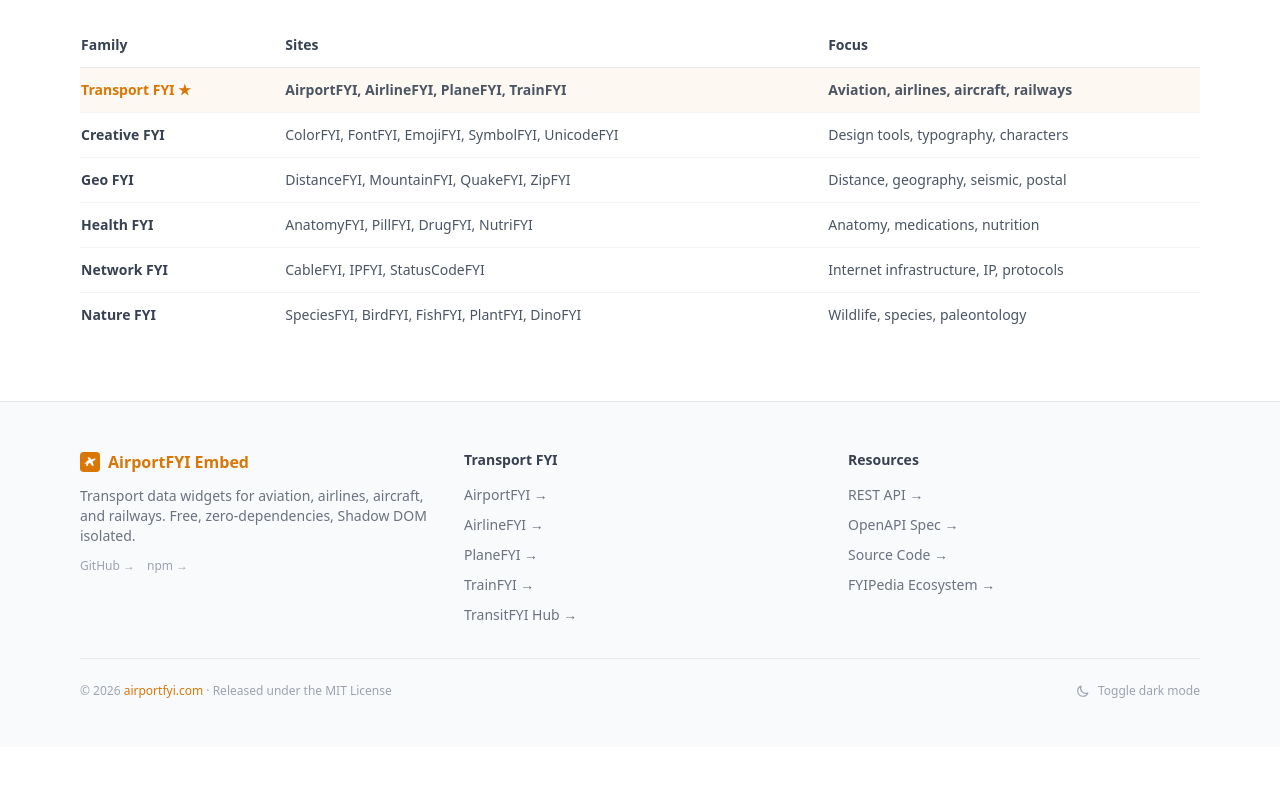
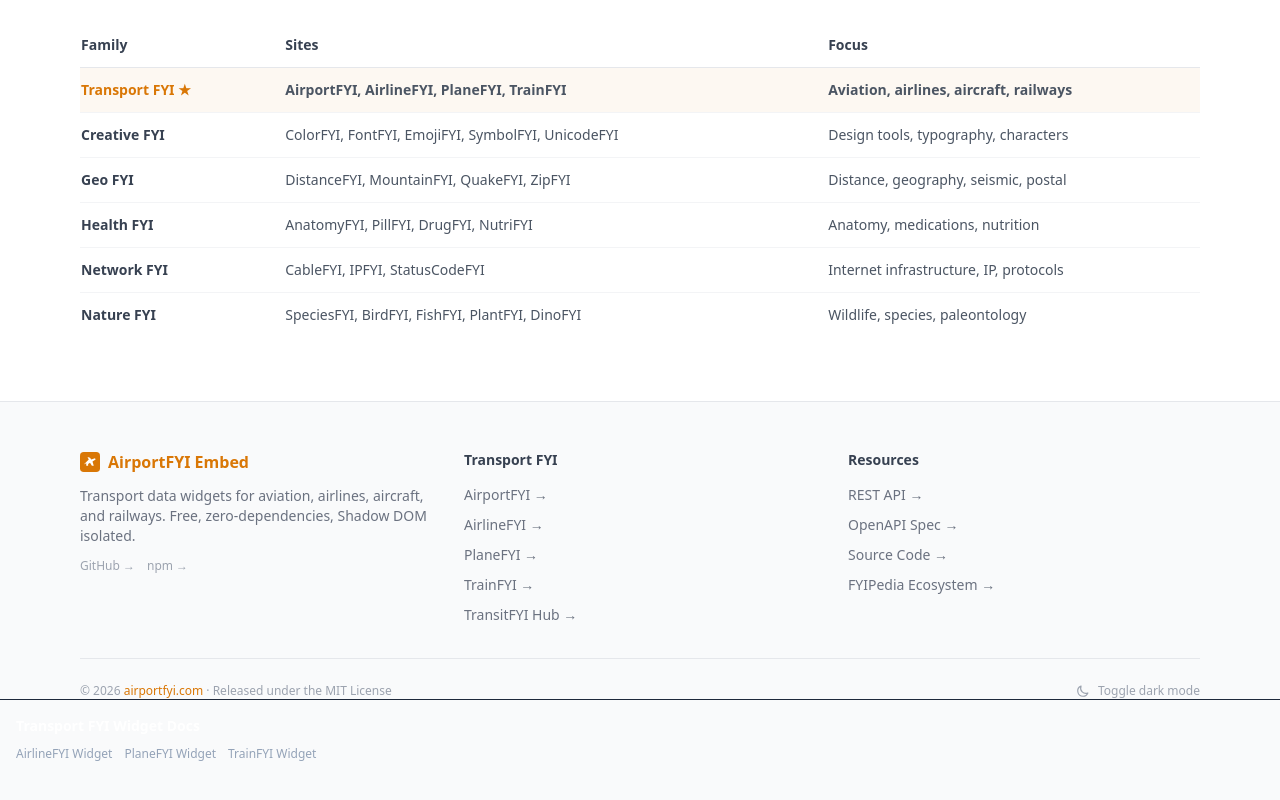
Before and after one commit to fyipedia/airportfyi-embed, a website: page docs/index.html in a window 1280 px wide. Shown: the part 3679-4479 px from the top of the page. Before the commit the page ends 4426 px from the top, so only its background shows below. Drawn offline with nearby package versions, Linux system fonts and the light colour scheme.

Commit message:
feat: add family widget cross-links in footer for SEO link equity

```diff
--- a/docs/index.html
+++ b/docs/index.html
@@ -1017,7 +1017,15 @@
         </button>
       </div>
     </div>
-  </footer>
+      <div class="border-t border-slate-800 pt-4 mb-4 px-4">
+      <h4 class="font-bold text-white text-sm mb-2">Transport FYI Widget Docs</h4>
+      <div class="flex flex-wrap gap-3 text-xs">
+            <a href="https://widget.airlinefyi.com" target="_blank" rel="noopener" class="text-slate-400 hover:text-white py-0.5">AirlineFYI Widget</a>
+            <a href="https://widget.planefyi.com" target="_blank" rel="noopener" class="text-slate-400 hover:text-white py-0.5">PlaneFYI Widget</a>
+            <a href="https://widget.trainfyi.com" target="_blank" rel="noopener" class="text-slate-400 hover:text-white py-0.5">TrainFYI Widget</a>
+      </div>
+    </div>
+</footer>
 
   <script>
     function toggleDark() {
```
